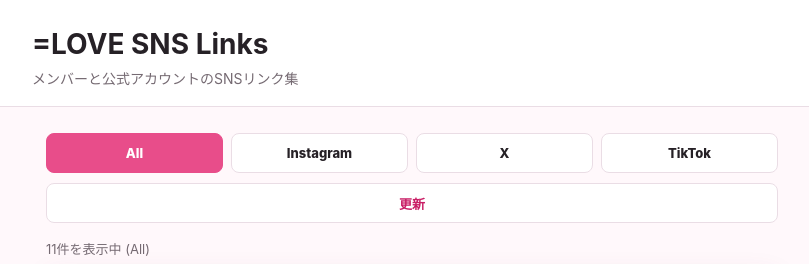
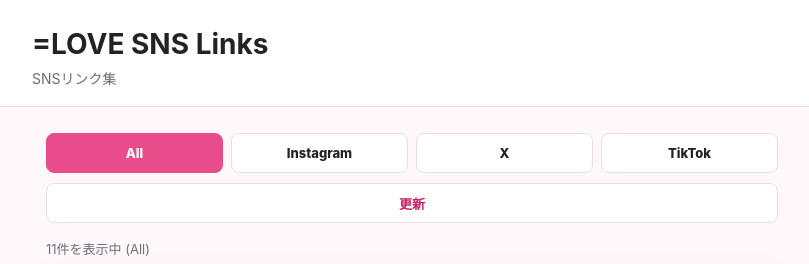
Before and after one commit to ohtsuka0602/equal-love-links-k7p4x9q2m, a website: page index.html in a window 1280 px wide. Shown: the top 264 px of the page, without its empty margins (228-1037 px from the left). Drawn offline with Linux system fonts and the light colour scheme.

Commit message:
Shorten header description

```diff
--- a/index.html
+++ b/index.html
@@ -17,7 +17,7 @@
   <header class="app-header">
     <div>
       <h1>=LOVE SNS Links</h1>
-      <p class="lead">メンバーと公式アカウントのSNSリンク集</p>
+      <p class="lead">SNSリンク集</p>
     </div>
   </header>
 
```
